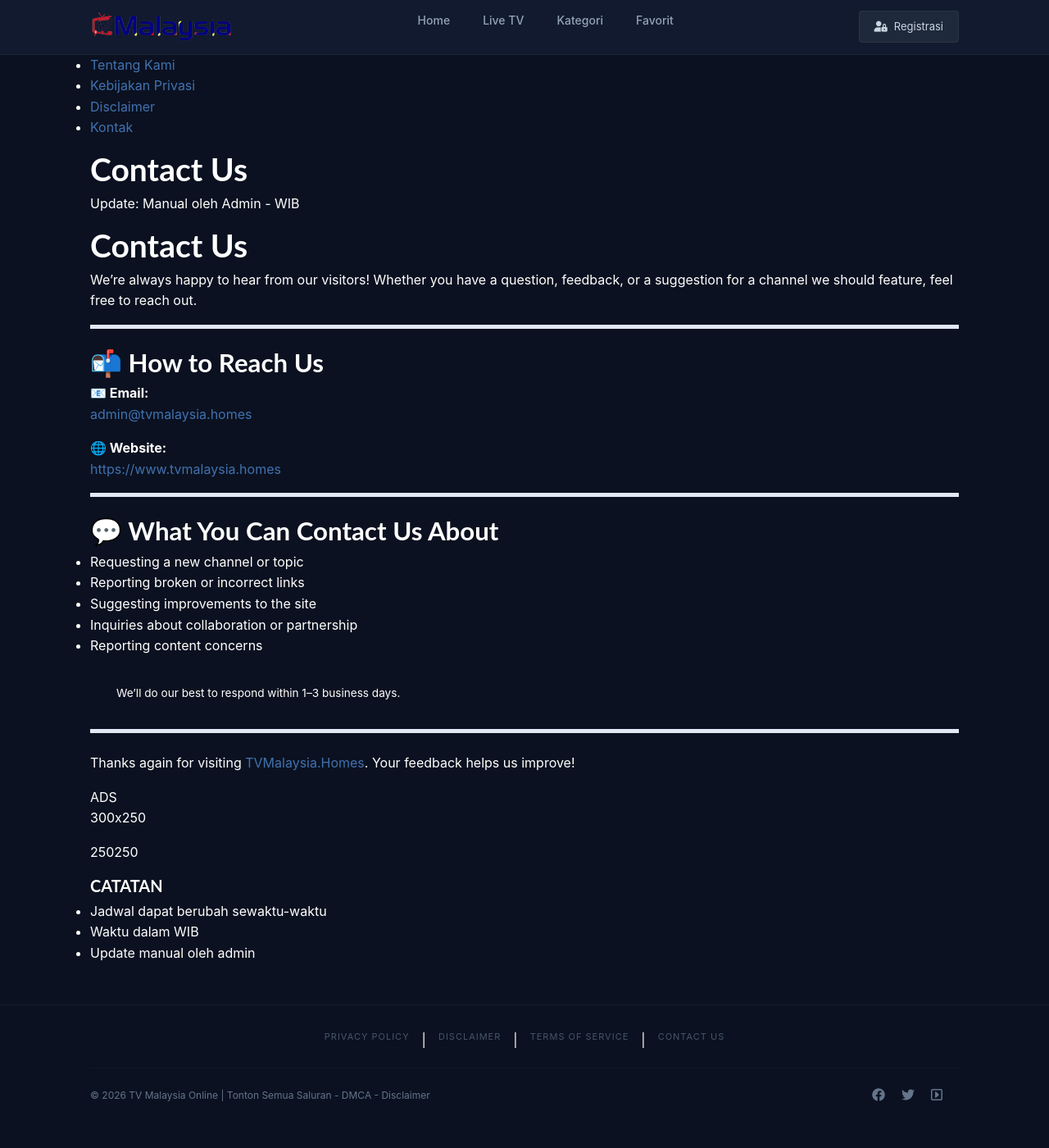
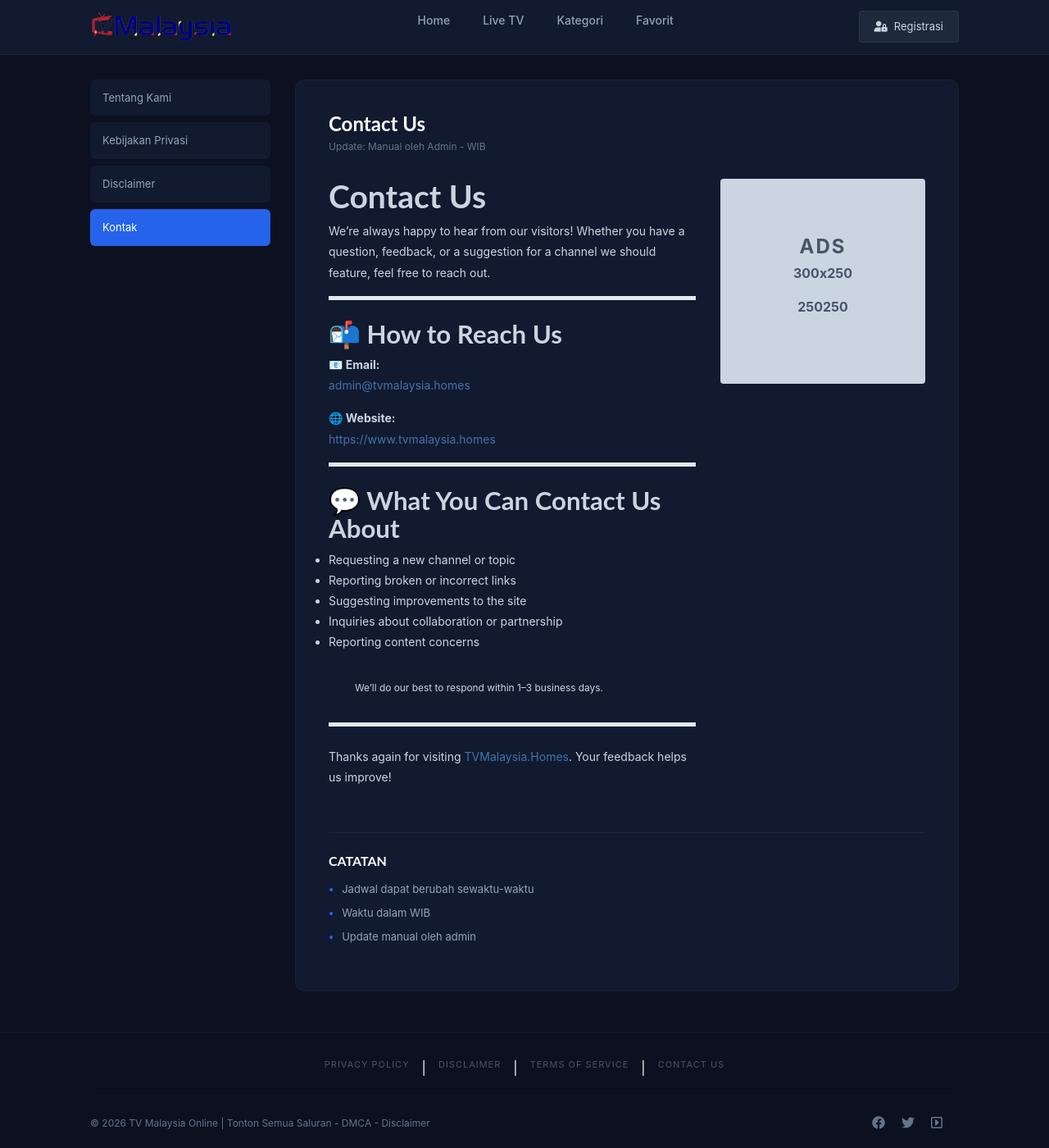
Before and after one commit to blogmega/blog1, a Jekyll site: the page built from pages/contact.md, in a window 1280 px wide and 1400 px high. Shown: the whole window at 82% size. Built offline with Jekyll 4.4.1, drawn with Linux system fonts in a browser that asks for light colours.

Commit message:
Update main.scss

```diff
--- a/assets/css/main.scss
+++ b/assets/css/main.scss
@@ -396,3 +396,172 @@
     .schedule-item .time, .schedule-item .league { width: 100%; text-align: center; }
     .footer-main-bar { flex-direction: column; gap: 20px; text-align: center; }
 }
+
+
+
+
+/* ==========================================================================
+   7. HALAMAN PAGE (Privacy, Disclaimer, dll)
+   ========================================================================== */
+.page-layout-container {
+    display: flex;
+    gap: 30px;
+    margin-top: 30px;
+    align-items: flex-start;
+}
+
+/* Sidebar Navigasi */
+.page-sidebar {
+    width: 220px;
+    flex-shrink: 0;
+}
+
+.page-nav-list {
+    list-style: none;
+    display: flex;
+    flex-direction: column;
+    gap: 8px;
+}
+
+.page-nav-list a {
+    display: block;
+    background: #111a2e; /* Navy tua */
+    color: #94a3b8;
+    padding: 12px 15px;
+    border-radius: 6px;
+    font-size: 13px;
+    transition: 0.3s;
+}
+
+.page-nav-list a:hover {
+    color: #fff;
+    background: #1e293b;
+}
+
+/* State Aktif di Sidebar Page */
+.page-nav-list a.active {
+    background: #2563eb; /* Biru cerah sesuai gambar */
+    color: #ffffff;
+}
+
+/* Konten Utama */
+.page-main-content {
+    flex-grow: 1;
+}
+
+.content-card {
+    background: #111a2e;
+    border-radius: 12px;
+    padding: 40px;
+    border: 1px solid rgba(255,255,255,0.03);
+}
+
+.content-header h1 {
+    font-size: 24px;
+    margin-bottom: 5px;
+    color: #fff;
+}
+
+.update-status {
+    font-size: 12px;
+    color: #64748b;
+    margin-bottom: 30px;
+}
+
+/* Wrapper Teks & Ads */
+.content-body-wrapper {
+    display: flex;
+    gap: 30px;
+}
+
+.text-content {
+    flex: 1;
+    font-size: 14px;
+    color: #cbd5e1;
+    line-height: 1.8;
+}
+
+.text-content p {
+    margin-bottom: 15px;
+}
+
+/* Kotak Iklan Halaman */
+.page-ads-box {
+    width: 250px;
+    flex-shrink: 0;
+}
+
+.ads-placeholder {
+    background: #cbd5e1; /* Warna abu-abu sesuai gambar */
+    color: #475569;
+    width: 250px;
+    height: 250px;
+    display: flex;
+    flex-direction: column;
+    align-items: center;
+    justify-content: center;
+    border-radius: 4px;
+    font-weight: bold;
+    text-align: center;
+}
+
+.ads-placeholder span { font-size: 24px; letter-spacing: 2px; }
+
+/* Bagian Catatan */
+.catatan-box {
+    margin-top: 40px;
+    padding-top: 25px;
+    border-top: 1px solid #1e293b;
+}
+
+.catatan-box h4 {
+    font-size: 16px;
+    color: #fff;
+    margin-bottom: 15px;
+}
+
+.catatan-box ul {
+    list-style: none;
+    padding-left: 0;
+}
+
+.catatan-box li {
+    font-size: 13px;
+    color: #94a3b8;
+    margin-bottom: 8px;
+    display: flex;
+    align-items: center;
+    gap: 10px;
+}
+
+.catatan-box li::before {
+    content: "•";
+    color: #2563eb;
+    font-weight: bold;
+}
+
+/* Responsif Mobile */
+@media (max-width: 900px) {
+    .page-layout-container {
+        flex-direction: column;
+    }
+    .page-sidebar {
+        width: 100%;
+    }
+    .page-nav-list {
+        flex-direction: row;
+        overflow-x: auto;
+        padding-bottom: 10px;
+    }
+    .page-nav-list a {
+        white-space: nowrap;
+    }
+    .content-body-wrapper {
+        flex-direction: column;
+    }
+    .page-ads-box {
+        width: 100%;
+        display: flex;
+        justify-content: center;
+    }
+}
```
